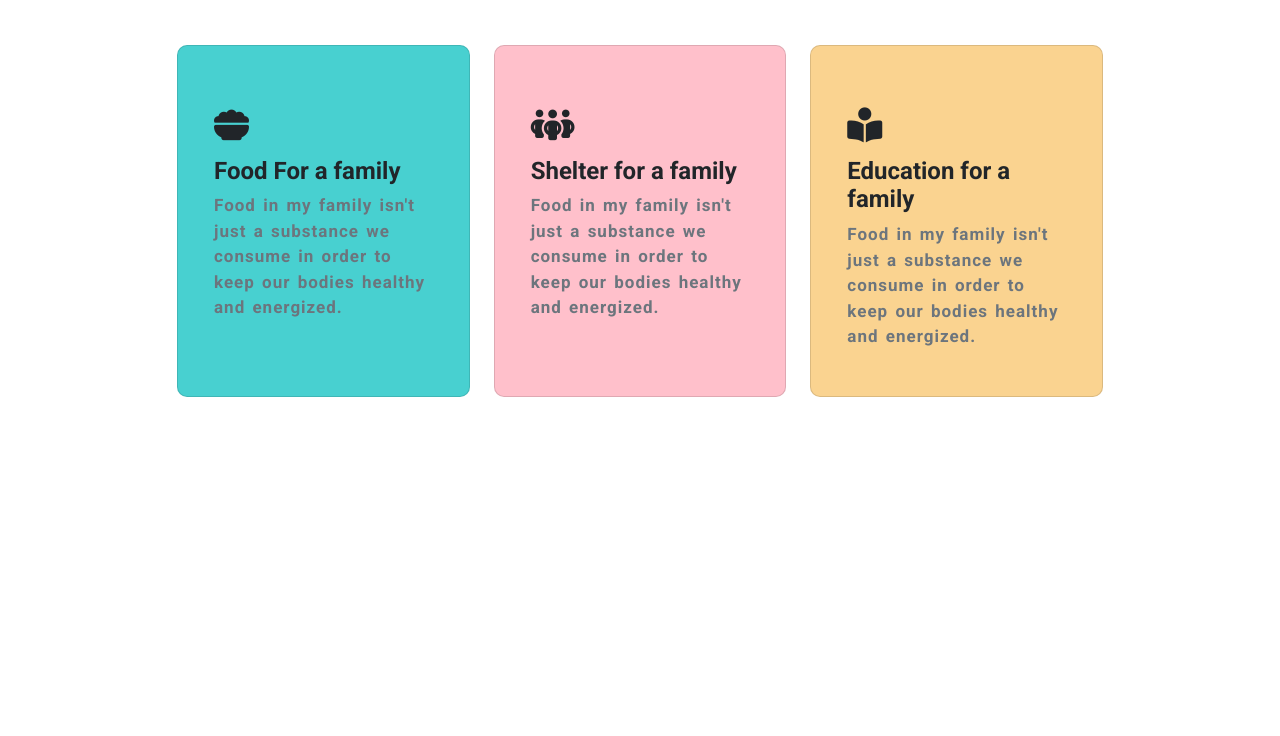
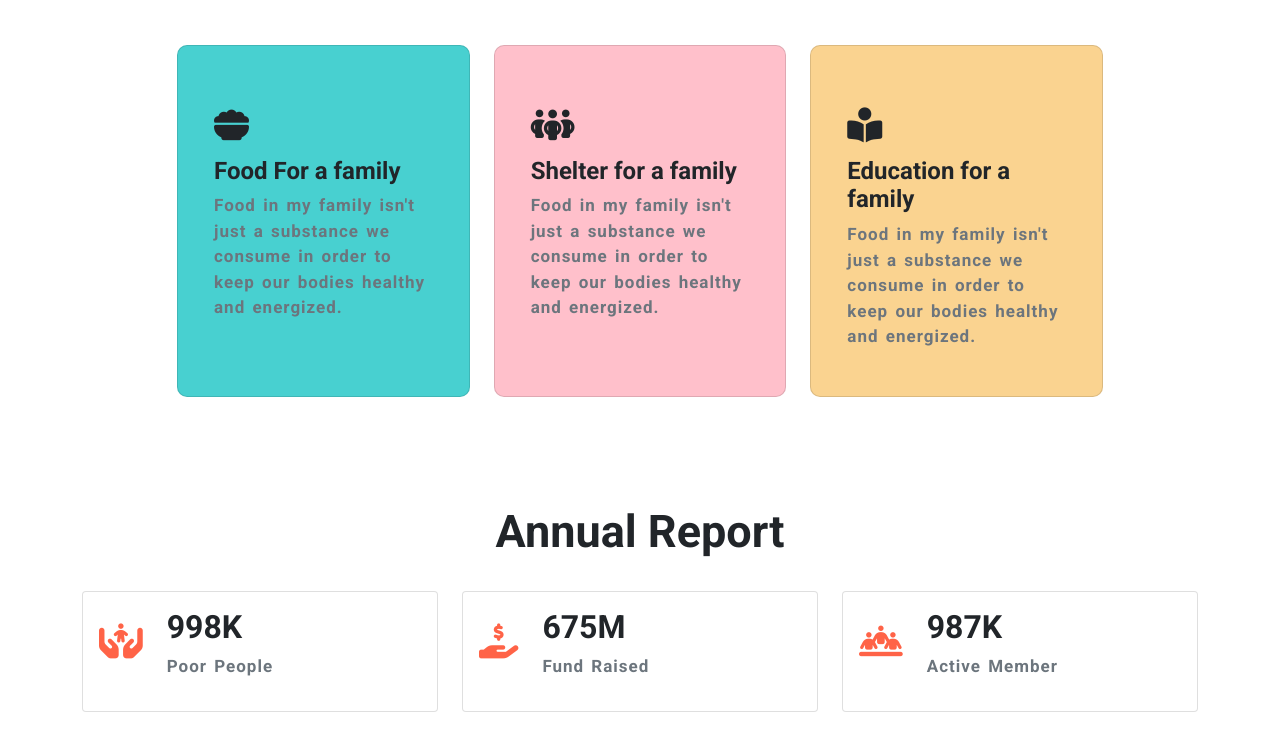
Before and after one commit to marufurs4294/Donate-Todays, a plain HTML site: page index.html in a window 1280 px wide. Shown: the part 1018-1754 px from the top of the page. Before the commit the page ends 1523 px from the top, so only its background shows below. Drawn offline with nearby package versions, Linux system fonts and the light colour scheme.

Commit message:
Annual Report added

```diff
--- a/index.html
+++ b/index.html
@@ -113,6 +113,62 @@
       </div>
     </section>
 
+    <!-- Annual Report -->
+    <section class="annual-report text-center">
+      <div class="container">
+        <div class="section-title">
+          <h1>Annual Report</h1>
+        </div>
+        <div class="row row-cols-1 row-cols-md-3 g-4 text-center py-4">
+          <div class="col">
+            <div class="card">
+              <div class="card-body">
+                <div class="report-item d-flex">
+                  <div class="report-icon">
+                    <i class="fa-solid fa-hands-holding-child"></i>
+                  </div>
+                  <div class="report-content px-4">
+                    <h2>998K</h2>
+                    <p class="text-muted">Poor People</p>
+                  </div>
+                </div>
+              </div>
+            </div>
+          </div>
+          <div class="col">
+            <div class="card">
+              <div class="card-body">
+                <div class="report-item d-flex">
+                  <div class="report-icon">
+                    <i class="fa-solid fa-hand-holding-dollar"></i>
+                  </div>
+                  <div class="report-content px-4">
+                    <h2>675M</h2>
+                    <p class="text-muted">Fund Raised</p>
+                  </div>
+                </div>
+              </div>
+            </div>
+          </div>
+          <div class="col">
+            <div class="card">
+              <div class="card-body">
+                <div class="report-item d-flex">
+                  <div class="report-icon">
+                    <i class="fa-solid fa-people-line"></i>
+                  </div>
+                  <div class="report-content px-4">
+                    <h2>987K</h2>
+                    <p class="text-muted">Active Member</p>
+                  </div>
+                </div>
+              </div>
+            </div>
+          </div>
+        </div>
+      </div>
+    </section>
+
     <!-- Bootstrap Bundle with Popper -->
     <script
       src="https://cdn.jsdelivr.net/npm/bootstrap@5.0.2/dist/js/bootstrap.bundle.min.js"
--- a/style.css
+++ b/style.css
@@ -37,6 +37,7 @@ background:linear-gradient(rgba(0, 0, 0, .60) ,rgba(0, 0, 0,.80)) ,url(./images/
 }
 .plan-1{
     background-color: rgb(72, 208, 208);
+    display: flex;
 }
 .plan-2{
     background-color: pink;
@@ -48,3 +49,11 @@ background:linear-gradient(rgba(0, 0, 0, .60) ,rgba(0, 0, 0,.80)) ,url(./images/
     padding: 30px 20px;
     border-radius: 10px;
 }
+
+/* Annual Report */
+.report-item{
+    text-align: start;
+}
+.report-item i{
+    color:tomato ;
+}
```
